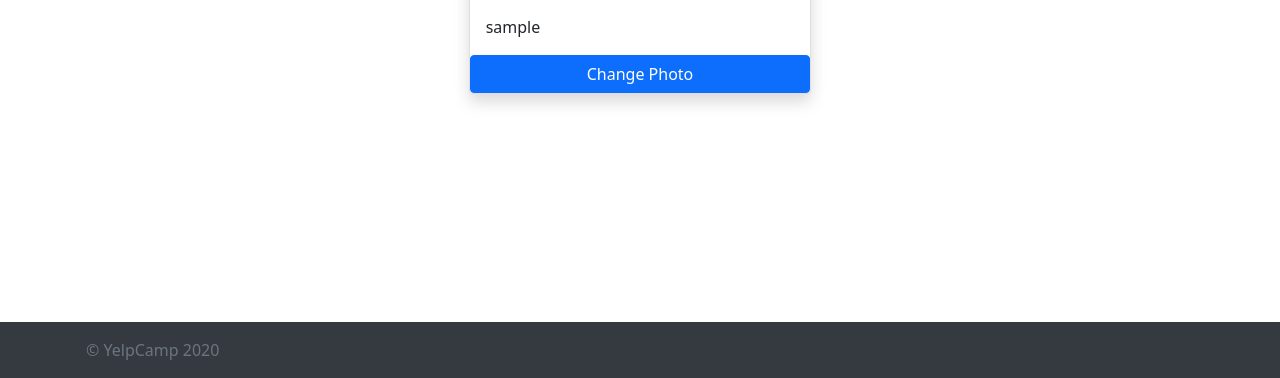
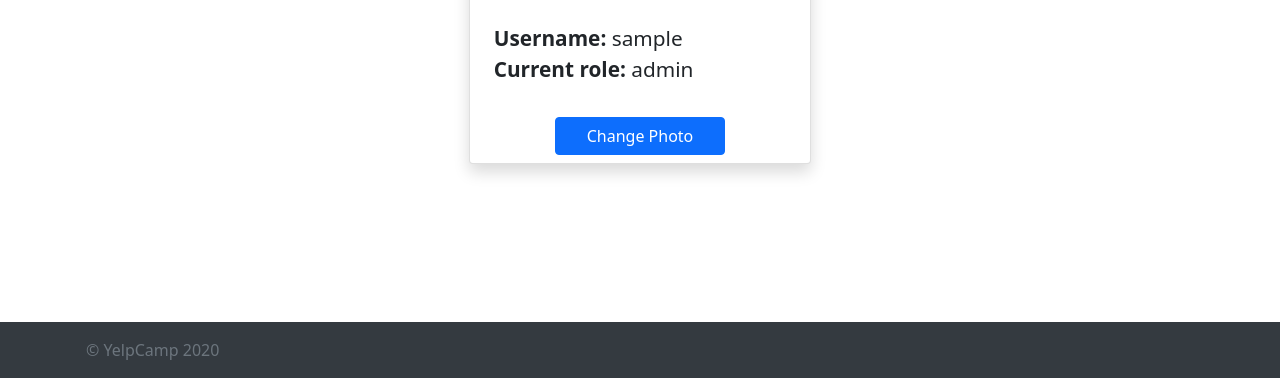
Before and after one commit to EmanuelTejada032/yelp, a Node server app: page /user/2 in a window 1280 px wide. Shown: the part 422-800 px from the top of the page. Run offline with Node 20, Linux system fonts and the light colour scheme; the visitor is signed in with stand-in values (Sample User, id 1); some libraries are stand-ins or nearby versions.

Commit message:
Add user role on profile section

```diff
--- a/public/stylesheets/app.css
+++ b/public/stylesheets/app.css
@@ -57,3 +57,11 @@ p#reviewsNumber {
 .card img {
     max-height: 352px;
 }
+
+.userInfo{
+    font-size: 1.3rem;
+}
+
+.userInfo span {
+    font-weight: bold;
+}
--- a/views/partials/navbar.ejs
+++ b/views/partials/navbar.ejs
@@ -16,7 +16,10 @@
                       <a class="nav-link" href="/campgrounds/favorites">My places</a>
                     <% } %>
                   <% } %>
-                <a class="nav-link" href="/campgrounds/new">New Campground</a>
+                <% if(currentUser && currentUser.role !== 'user') { %>
+                    <a class="nav-link" href="/campgrounds/new">New Campground</a>
+                <% } %>
+
 
             </div>
             <div class="navbar-nav ml-auto">
--- a/views/users/profile.ejs
+++ b/views/users/profile.ejs
@@ -10,10 +10,17 @@
                             src="https://res.cloudinary.com/emanueltejada/image/upload/v1616169865/photos/defaultprofilephoto_owhou1.png"
                             alt="default profile picture">
                     <% } %>
-                                <p class="m-3">
-                                    <%= currentUser.username%>
+
+                    <div class="userInfo m-4">
+                        <p class="m-0">
+                            <span>Username:</span> <%= currentUser.username%>
                         </p>
-                                <a class="btn btn-primary" href="/user/edit%>">Change Photo</a>
+                        <p class="m-0">
+                            <span>Current role:</span> <%= currentUser.role%>
+                        </p>
+                    </div>
+
+                    <a class="btn btn-primary w-50 my-2 mx-auto" href="/user/edit%>">Change Photo</a>
 
                 </div>
             </div>
```
Lines whose indentation alone changed are shown as unchanged.
